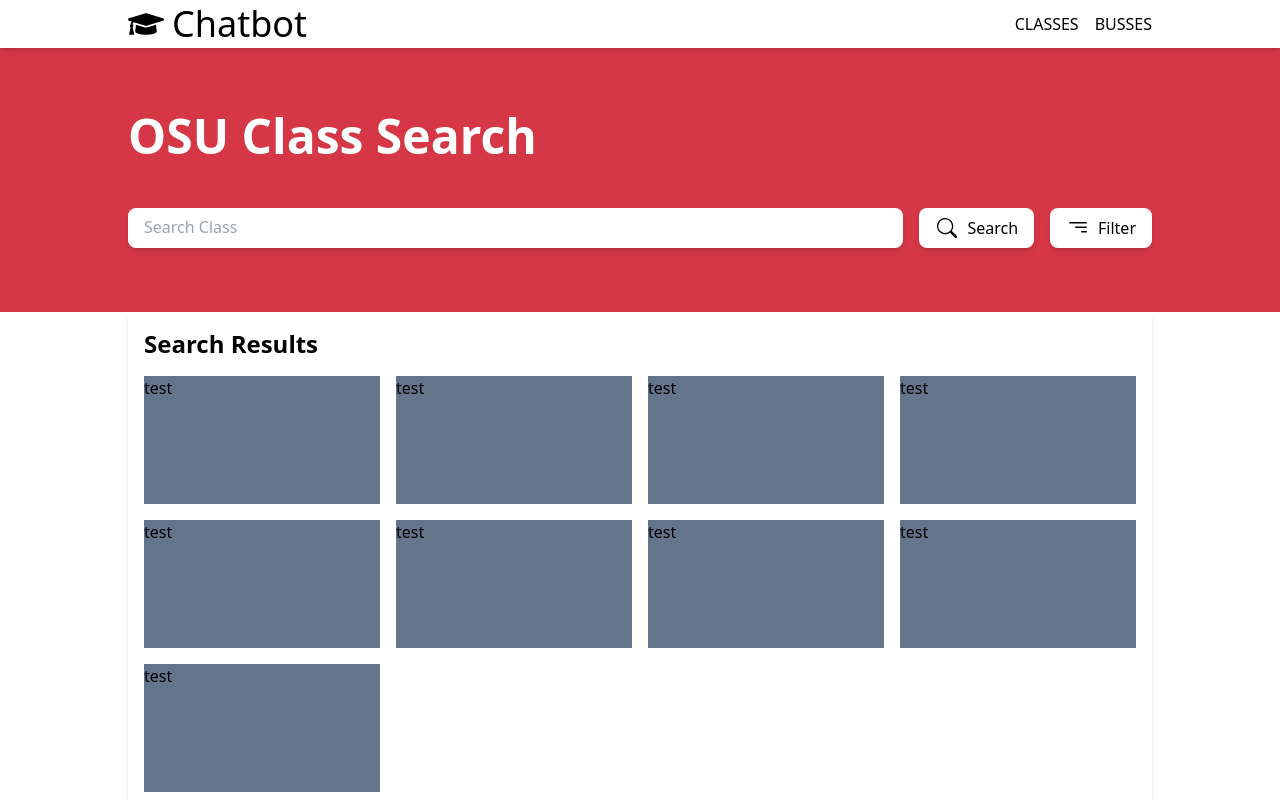
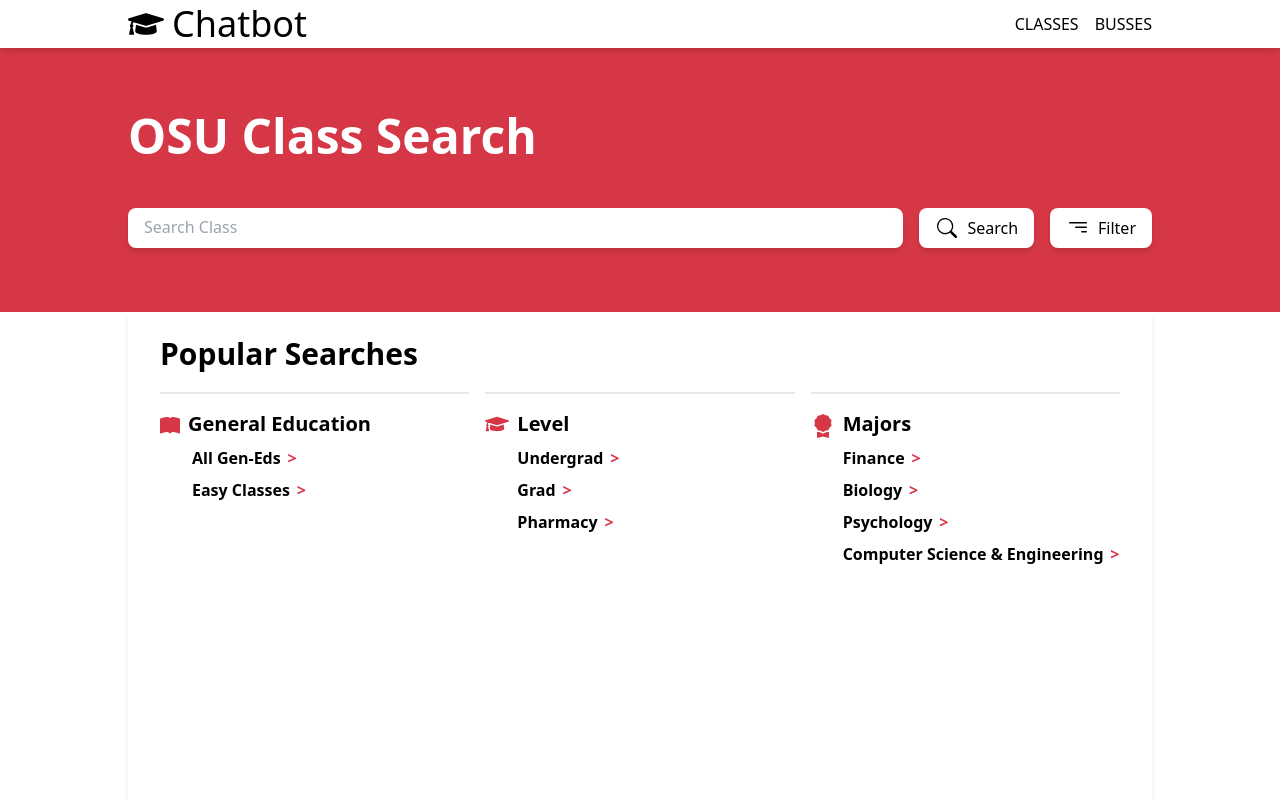
Before and after one commit to dailin7/chatbot, a React (Create React App) app in the folder client/: page / in a window 1280 px wide. Shown: the top 800 px of the page. Built offline with nearby package versions, Linux system fonts and the light colour scheme.

Commit message:
added popular searches tab for when no searches have occurred

```diff
--- /dev/null
+++ b/client/src/components/FeaturedLink.tsx
@@ -0,0 +1,15 @@
+import React from "react";
+
+interface IProps {
+  text: string;
+}
+
+const FeaturedLink = ({ text }: IProps) => {
+  return (
+    <p className="relative font-semibold w-max hover:underline after:content-['>'] after:absolute after:-right-4 hover:after:translate-x-1 after:transition-transform after:text-scarlet">
+      {text}
+    </p>
+  );
+};
+
+export default FeaturedLink;
--- a/client/src/components/Home.tsx
+++ b/client/src/components/Home.tsx
@@ -1,11 +1,18 @@
 import React, { ChangeEvent, SyntheticEvent, useState } from "react";
-import { BsFilterRight, BsSearch } from "react-icons/bs";
+import {
+  BsAwardFill,
+  BsFillBookFill,
+  BsFilterRight,
+  BsSearch,
+} from "react-icons/bs";
 
 import CustomSelect from "./CustomSelect";
 import Button from "./Button";
 
 import heroDivider from "../images/hero-divider.svg";
 import { campuses, catalogNums, subjects, terms } from "./filterOptions";
+import { FaGraduationCap } from "react-icons/fa";
+import FeaturedLink from "./FeaturedLink";
 
 const initialFormData = {
   searchTerm: "",
@@ -18,6 +25,7 @@
 const Home = () => {
   const [showFilter, setShowFilter] = useState(false);
   const [formData, setFormData] = useState(initialFormData);
+  const [showResults, setShowResults] = useState(false);
 
   const searchClass = (e: SyntheticEvent) => {
     e.preventDefault();
@@ -125,19 +133,67 @@
             </div>
           </form>
         </div>
-        <div className="relative w-[80%] z-10 bg-white mb-12 p-4 shadow-md min-h-[75vh]">
-          <p className="text-2xl font-bold mb-4">Search Results</p>
-          <div className="grid grid-cols-1 sm:grid-cols-2 lg:grid-cols-4 gap-4">
-            <div className="h-32 bg-slate-500">test</div>
-            <div className="h-32 bg-slate-500">test</div>
-            <div className="h-32 bg-slate-500">test</div>
-            <div className="h-32 bg-slate-500">test</div>
-            <div className="h-32 bg-slate-500">test</div>
-            <div className="h-32 bg-slate-500">test</div>
-            <div className="h-32 bg-slate-500">test</div>
-            <div className="h-32 bg-slate-500">test</div>
-            <div className="h-32 bg-slate-500">test</div>
-          </div>
+        <div className="relative w-[80%] z-10 bg-white mb-12 py-6 px-8 shadow-md">
+          {showResults ? (
+            <>
+              <p className="text-3xl font-bold mb-4">Search Results</p>
+              <div className="grid grid-cols-1 sm:grid-cols-2 lg:grid-cols-4 gap-4">
+                <div className="h-32 bg-gray-400">test</div>
+                <div className="h-32 bg-gray-400">test</div>
+                <div className="h-32 bg-gray-400">test</div>
+                <div className="h-32 bg-gray-400">test</div>
+                <div className="h-32 bg-gray-400">test</div>
+                <div className="h-32 bg-gray-400">test</div>
+                <div className="h-32 bg-gray-400">test</div>
+                <div className="h-32 bg-gray-400">test</div>
+              </div>
+            </>
+          ) : (
+            <>
+              <p className="text-3xl font-bold mb-5">Popular Searches</p>
+              <div className="w-full flex flex-col md:flex-row gap-4">
+                <div className="w-full border-t-2 border-gray-200 pt-4">
+                  <div className="flex items-start justify-start gap-2">
+                    <BsFillBookFill className="text-xl mt-[6px] text-scarlet" />
+                    <p className="m-0 text-xl font-bold">General Education</p>
+                  </div>
+                  <div className="ml-8 mt-2 flex flex-col gap-2">
+                    <FeaturedLink text="All Gen-Eds" />
+                    <FeaturedLink text="Easy Classes" />
+                  </div>
+                </div>
+                <div className="w-full border-t-2 border-gray-200 pt-4">
+                  <div className="flex items-start justify-start gap-2">
+                    <FaGraduationCap className="text-2xl mt-[2px] text-scarlet" />
+                    <p className="m-0 text-xl font-bold">Level</p>
+                  </div>
+                  <div className="ml-8 mt-2 flex flex-col gap-2">
+                    <FeaturedLink text="Undergrad" />
+                    <FeaturedLink text="Grad" />
+                    <FeaturedLink text="Pharmacy" />
+                  </div>
+                </div>
+                <div className="w-full border-t-2 border-gray-200 pt-4">
+                  <div className="flex items-start justify-start gap-2">
+                    <BsAwardFill className="text-2xl mt-1 text-scarlet" />
+                    <p className="m-0 text-xl font-bold">Majors</p>
+                  </div>
+                  <div className="ml-8 mt-2 flex flex-col gap-2">
+                    <FeaturedLink text="Finance" />
+                    <FeaturedLink text="Biology" />
+                    <FeaturedLink text="Psychology" />
+                    <FeaturedLink text="Computer Science & Engineering" />
+                  </div>
+                </div>
+              </div>
+            </>
+          )}
+          <button
+            className="bg-green-500 rounded-sm p-1 border-2 mt-64"
+            onClick={() => setShowResults(!showResults)}
+          >
+            Toggle Show Search Results (remove when no longer needed)
+          </button>
         </div>
       </div>
     </div>
```
